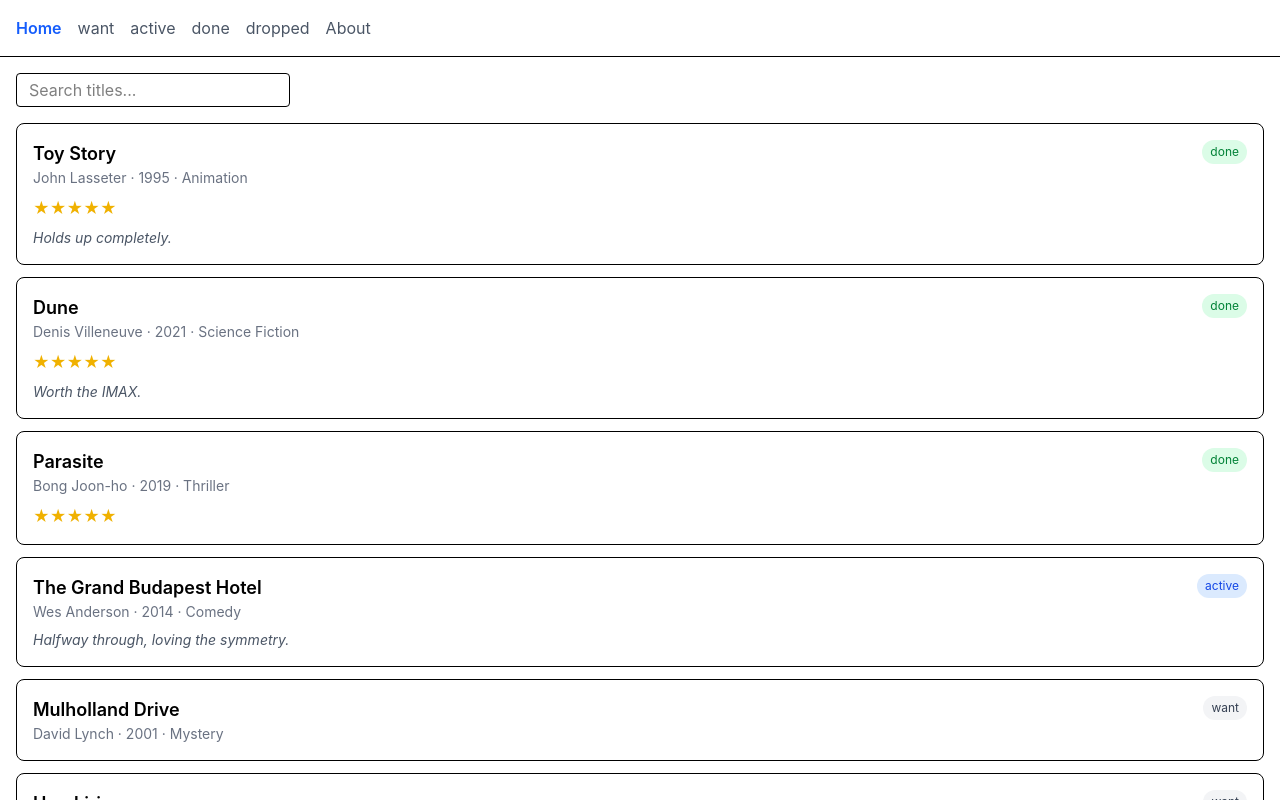
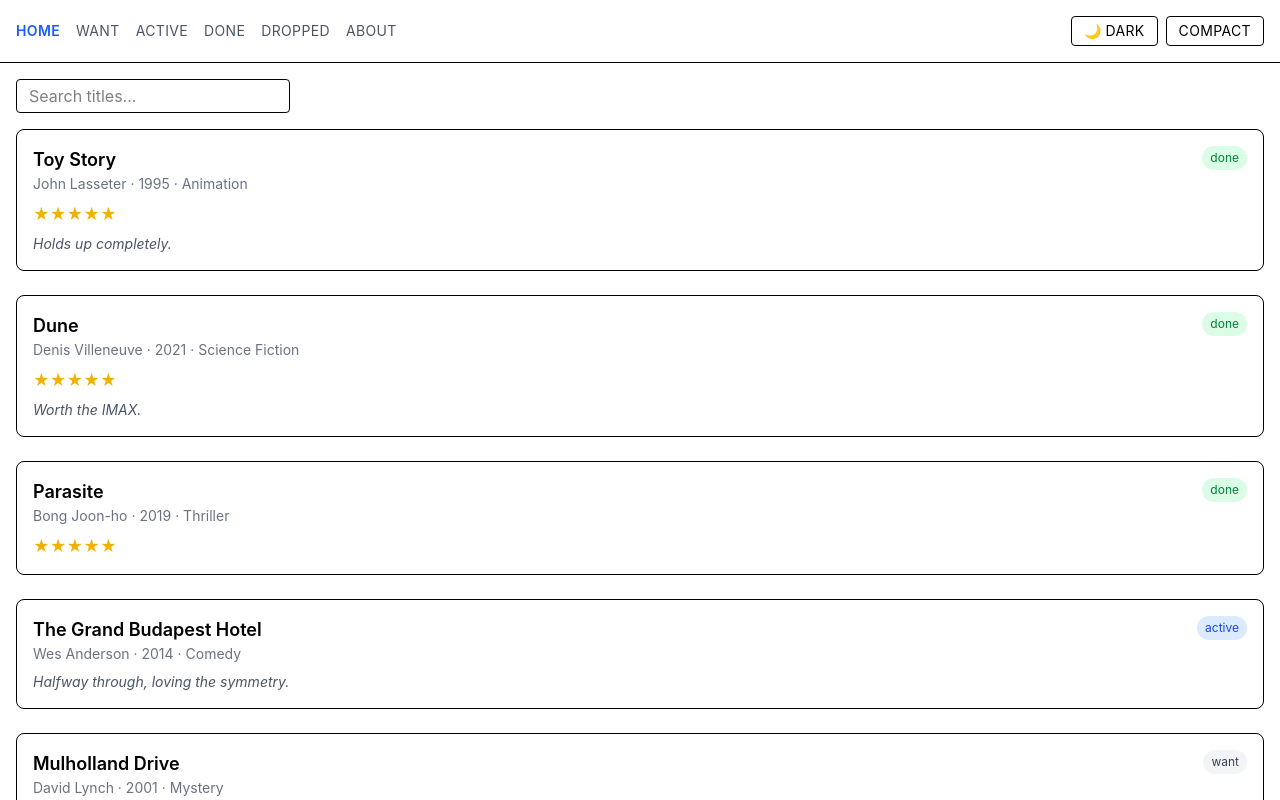
Before and after one commit to femolos/personal-movie-tracker, a React (Vite) app: page / in a window 1280 px wide. Shown: the top 800 px of the page. Built offline with nearby package versions, Linux system fonts and the light colour scheme; data requests are answered from the project's data file.

Commit message:
add dark/light mode and compact/comfortable

```diff
--- a/src/components/ItemCard.tsx
+++ b/src/components/ItemCard.tsx
@@ -16,7 +16,7 @@
   return (
     <Link
       to={`/items/${movie.id}`}
-      className="block border rounded-lg p-4 hover:shadow-md transition-shadow"
+      className="item-card block border rounded-lg p-4 hover:shadow-md transition-shadow"
     >
       <div className="flex justify-between items-start">
         <div>
--- a/src/components/NavBar.tsx
+++ b/src/components/NavBar.tsx
@@ -1,13 +1,19 @@
 import { NavLink } from "react-router-dom"
+import { useUiStore } from "../store/useUiStore"
 
 const statuses = ["want", "active", "done", "dropped"] as const
 
 export default function NavBar() {
   const linkClass = ({ isActive }: { isActive: boolean }) =>
-    isActive ? "text-blue-600 font-semibold" : "text-gray-600"
+    `uppercase tracking-wide text-sm ${isActive ? "text-blue-600 font-semibold" : "text-gray-600"}`
+
+  const theme = useUiStore((s) => s.theme)
+  const density = useUiStore((s) => s.density)
+  const toggleTheme = useUiStore((s) => s.toggleTheme)
+  const setDensity = useUiStore((s) => s.setDensity)
 
   return (
-    <nav className="flex gap-4 p-4 border-b">
+    <nav className="flex flex-wrap items-center gap-4 p-4 border-b">
       <NavLink to="/" end className={linkClass}>Home</NavLink>
       {statuses.map((s) => (
         <NavLink key={s} to={`/list/${s}`} className={linkClass}>
@@ -15,6 +21,22 @@
         </NavLink>
       ))}
       <NavLink to="/about" className={linkClass}>About</NavLink>
+
+      <div className="ml-auto flex items-center gap-2">
+        <button
+          onClick={toggleTheme}
+          className="border rounded px-3 py-1 text-sm uppercase tracking-wide"
+        >
+          {theme === "light" ? "🌙 Dark" : "☀️ Light"}
+        </button>
+
+        <button
+          onClick={() => setDensity(density === "compact" ? "comfortable" : "compact")}
+          className="border rounded px-3 py-1 text-sm uppercase tracking-wide"
+        >
+          {density === "compact" ? "Comfortable" : "Compact"}
+        </button>
+      </div>
     </nav>
   )
 }
--- a/src/index.css
+++ b/src/index.css
@@ -1 +1,12 @@
 @import "tailwindcss";
+@custom-variant dark (&:where(.dark, .dark *));
+
+[data-density="compact"] .item-card {
+  padding: 0.5rem;
+  margin-bottom: 0.25rem;
+}
+
+[data-density="comfortable"] .item-card {
+  padding: 1rem;
+  margin-bottom: 0.75rem;
+}
```
